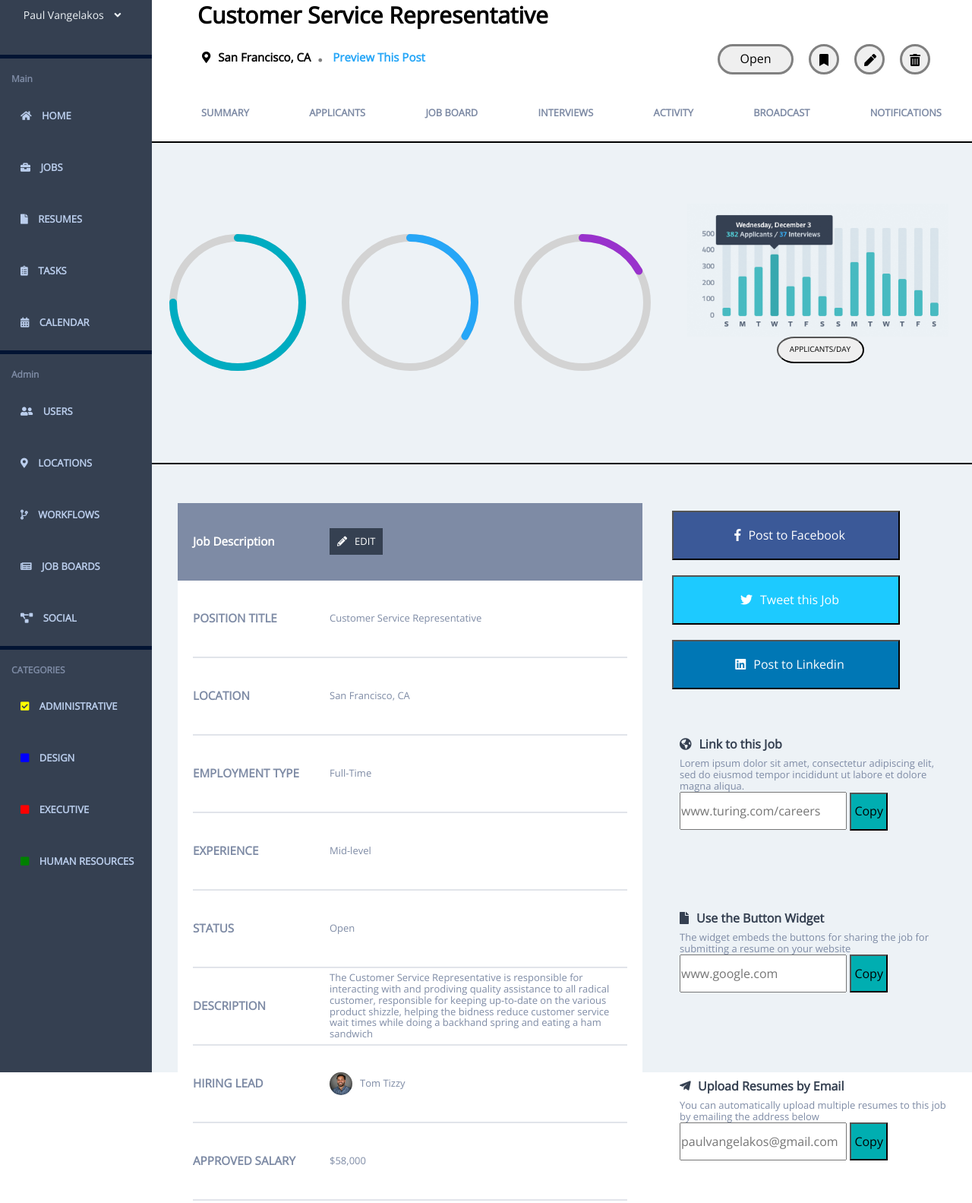
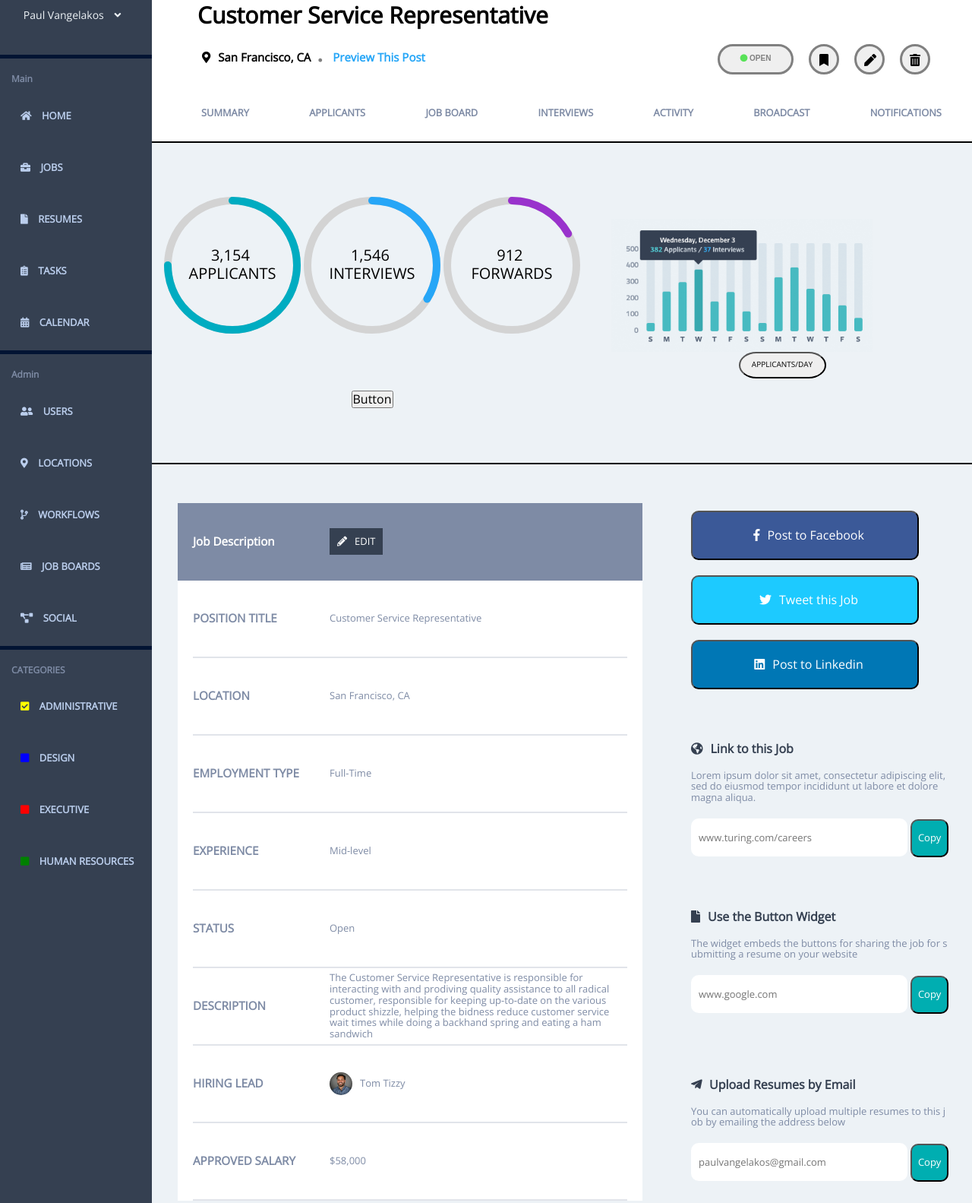
Before and after one commit to pvinthemix/pv-comp-challenge-3, a plain HTML site: page index.html in a window 1280 px wide. Shown: the part 147-1730 px from the top of the page at 76% size. Drawn offline with nearby package versions, Linux system fonts and the light colour scheme.

Commit message:
Working on the circle graph section and centering it

```diff
--- a/index.html
+++ b/index.html
@@ -61,7 +61,7 @@
             <h1 class="job-title-text">Customer Service Representative</h1>
           <div class="job-title">
             <h2 class="job-title-location"><i class="fas fa-map-marker-alt job-title-location"></i>San Francisco, CA<span <i class="fas fa-circle"></span> <span class="job-title-preview"></i>Preview This Post</span></h2>
-            <button class="job-title-buttons open-button">Open</button>
+            <button class="job-title-buttons open-button"><i class="fas fa-circle open-icon"> <span class="open-icon-text"> OPEN </span> </i></button>
             <button class="job-title-buttons"><i class="fas fa-bookmark"></i></button>
             <button class="job-title-buttons"><i class="fas fa-pen"></i></button>
             <button class="job-title-buttons"><i class="fas fa-trash-alt"></i></button>
@@ -82,33 +82,49 @@
       <!-- Graphs Section -->
       <section class="graphs-container">
         <div class="circle-graphs-container">
+          <div class="circle-graphs-other-container">
           <svg class="circle-chart" viewbox="0 0 180 180" width="180" height="180" xmlns="http://www.w3.org/2000/svg">
             <circle class="circle-chart__background" stroke="#D3D3D3" stroke-width="10" fill="none" cx="90" cy="90" r="85" />
             <circle class="circle-chart__circle" stroke="#00acc1" stroke-width="10" stroke-dasharray="400,534" stroke-linecap="round"
               fill="none" cx="90" cy="90" r="85" />
+              <text x="50%" y="40%" text-anchor="middle" class="percentage">
+                <tspan x="50%" dy=".6em">3,154</tspan>
+                <tspan x="50%" dy="1.2em">APPLICANTS</tspan>
+              </text>
 
           </svg>
             <svg class="circle-chart" viewbox="0 0 180 180" width="180" height="180" xmlns="http://www.w3.org/2000/svg">
             <circle class="circle-chart__background" stroke="#D3D3D3" stroke-width="10" fill="none" cx="90" cy="90" r="85" />
             <circle class="circle-chart__circle" stroke="#26a6f7" stroke-width="10" stroke-dasharray="180,534" stroke-linecap="round"
                 fill="none" cx="90" cy="90" r="85" />
+                <text x="50%" y="40%" text-anchor="middle" class="percentage" text-anchor="middle">
+                  <tspan x="50%" dy=".6em">1,546</tspan>
+                  <tspan x="50%" dy="1.2em">INTERVIEWS </tspan>
+                </text>
+
           </svg>
+
 
              <svg class="circle-chart" viewbox="0 0 180 180" width="180" height="180" xmlns="http://www.w3.org/2000/svg">
               <circle class="circle-chart__background" stroke="#D3D3D3" stroke-width="10" fill="none" cx="90" cy="90" r="85" />
               <circle class="circle-chart__circle" stroke="#9932CC" stroke-width="10" stroke-dasharray="90,534" stroke-linecap="round"
                   fill="none" cx="90" cy="90" r="85" />
+                  <text x="50%" y="40%" text-anchor="middle" class="percentage">
+                    <tspan x="50%" dy=".6em">912</tspan>
+                    <tspan x="50%" dy="1.2em">FORWARDS</tspan>
+                  </text>
             </svg>
+            </div>
+            <div class="other-button">
+              <button>Button</button>
+            </div>
 
-        </div>
+          </div>
 
         <div class="bar-graphs-container">
           <div class="bar-graph-image"></div>
           <button class="bar-graph-button">APPLICANTS/DAY</button>
-
         </div>
-
-
       </section>
 
 
--- a/styles.css
+++ b/styles.css
@@ -204,6 +204,19 @@ main {
   width: 100px;
 }
 
+.open-icon {
+  border-radius: 20%/50%;
+  color: rgb(88, 226, 88);
+  font-size: 10px;
+}
+
+.open-icon-text {
+  font-size: 10px;
+  color: grey;
+  font-family: sans-serif;
+
+}
+
 /* Header button bar */
 
 .header-button-bar-container {
@@ -227,12 +240,11 @@ main {
   color: black;
 }
 
-
 /* Graphs Section  */
 
 .graphs-container {
   display: grid;
-  grid-template-columns: 1fr 400px;
+  grid-template-columns: 1fr 500px;
   height: 425px;
   width: 100%;
   border-bottom: solid black 2px;
@@ -242,8 +254,9 @@ main {
 
 .circle-graphs-container {
   display: flex;
+  flex-direction: column;
   align-items: center;
-  justify-content: space-around;
+  justify-content: space-evenly;
 
 }
 
@@ -267,9 +280,26 @@ main {
   font-size: 10px;
 }
 
+
+
+.bar-graph-button:hover {
+  cursor: pointer;
+  filter: brightness(110%);
+}
+
 .circle-chart__circle {
   transform: rotate(-90deg);
   transform-origin: center;
+}
+
+.circle-graph-number-titles {
+  color: #7E8BA5;
+}
+
+.percentage {
+  color: #7E8BA5;
+  font-size: 20px;
+
 }
 
 
@@ -279,7 +309,6 @@ main {
   display: grid;
   grid-template-columns: 1fr 400px;
   width: 100%;
-  height: 100vh;
   align-items: center;
   justify-items: center;
   background-color: #EdF2F6;
@@ -361,21 +390,19 @@ main {
   height: 90%;
   display: grid;
   grid-template-rows: repeat(4, 1fr);
-  margin-right: 30px;
-  align-items: center
 }
 
 .box {
   display: flex;
   flex-direction: column;
-
 }
 
 .social-media-buttons {
   width: 300px;
   height: 65px;
   color: white;
-  margin: 10px 65px 10px 0px;
+  margin: 10px;
+  border-radius: 10px;
 }
 
 .social-media-buttons:hover {
@@ -416,22 +443,36 @@ main {
 .social-title {
   color: #354051;
   font-size: 16px;
+  margin-top: 50px;
 }
 
 .social-text {
   font-size: 13px;
   color: #7E8BA5;
-  margin-left: 10px;
+  margin: 10px;
+  word-break: break-all;
 }
 
 .resume-input-form {
-  width: 220px;
+  width: 285px;
   height: 50px;
-  margin-left: 10px;
+  margin: 10px 0px 0px 10px;
+  border-radius: 10px;
+  border: none;
+  padding-left: 10px;
+  font-size: 13px;
 }
 
 .resume-input-copy {
   width: 50px;
   height: 50px;
   background-color: #00aeb1;
+  border-radius: 10px;
+  font-size: 13px;
+  color: white;
 }
+
+.resume-input-copy:hover {
+  cursor: pointer;
+  filter: brightness(110%)
+}
```
